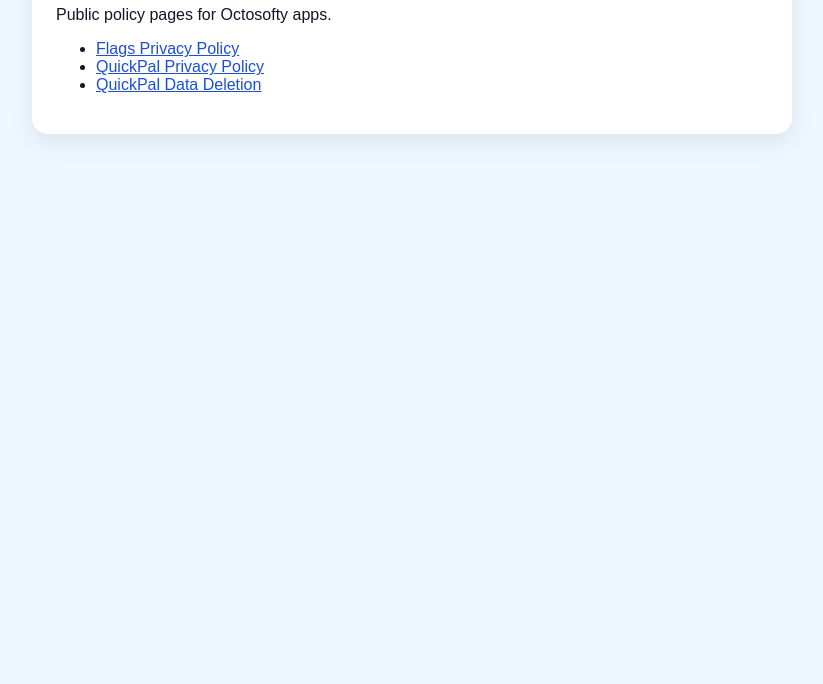
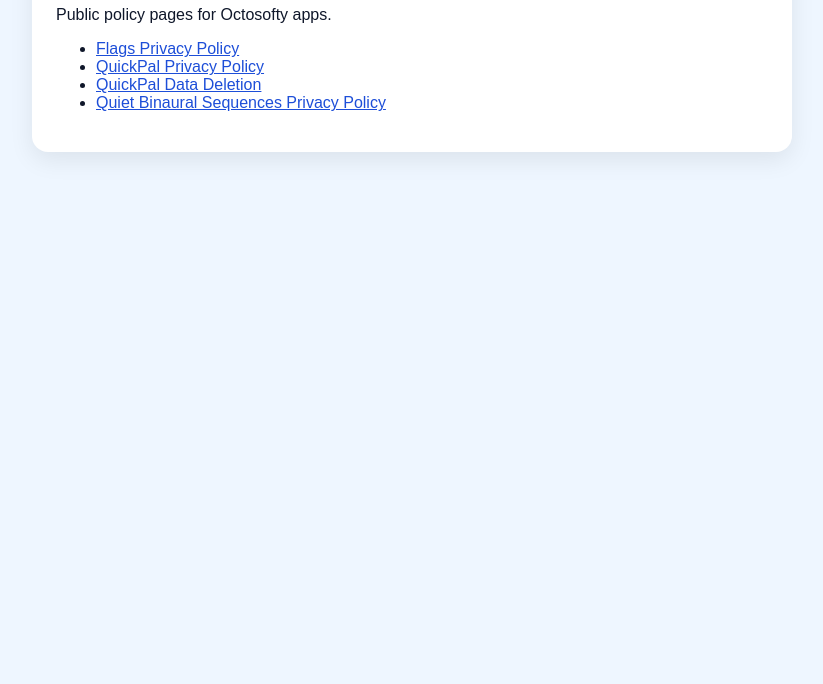
Before and after one commit to TecnicaAliena/OctosoftyPolicies, a plain HTML site: page index.html in a window 1280 px wide. Shown: the part 116-800 px from the top of the page, without its empty margins (228-1051 px from the left). Drawn offline with Linux system fonts and the light colour scheme.

Commit message:
Link Quiet Binaural Sequences privacy policy

```diff
--- a/index.html
+++ b/index.html
@@ -21,6 +21,7 @@
         <li><a href="./flags/privacy-policy.html">Flags Privacy Policy</a></li>
         <li><a href="./quickpal/privacy-policy.html">QuickPal Privacy Policy</a></li>
         <li><a href="./quickpal/data-deletion.html">QuickPal Data Deletion</a></li>
+        <li><a href="./quiet-binaural-sequences/privacy-policy.html">Quiet Binaural Sequences Privacy Policy</a></li>
       </ul>
     </div>
   </div>
```
